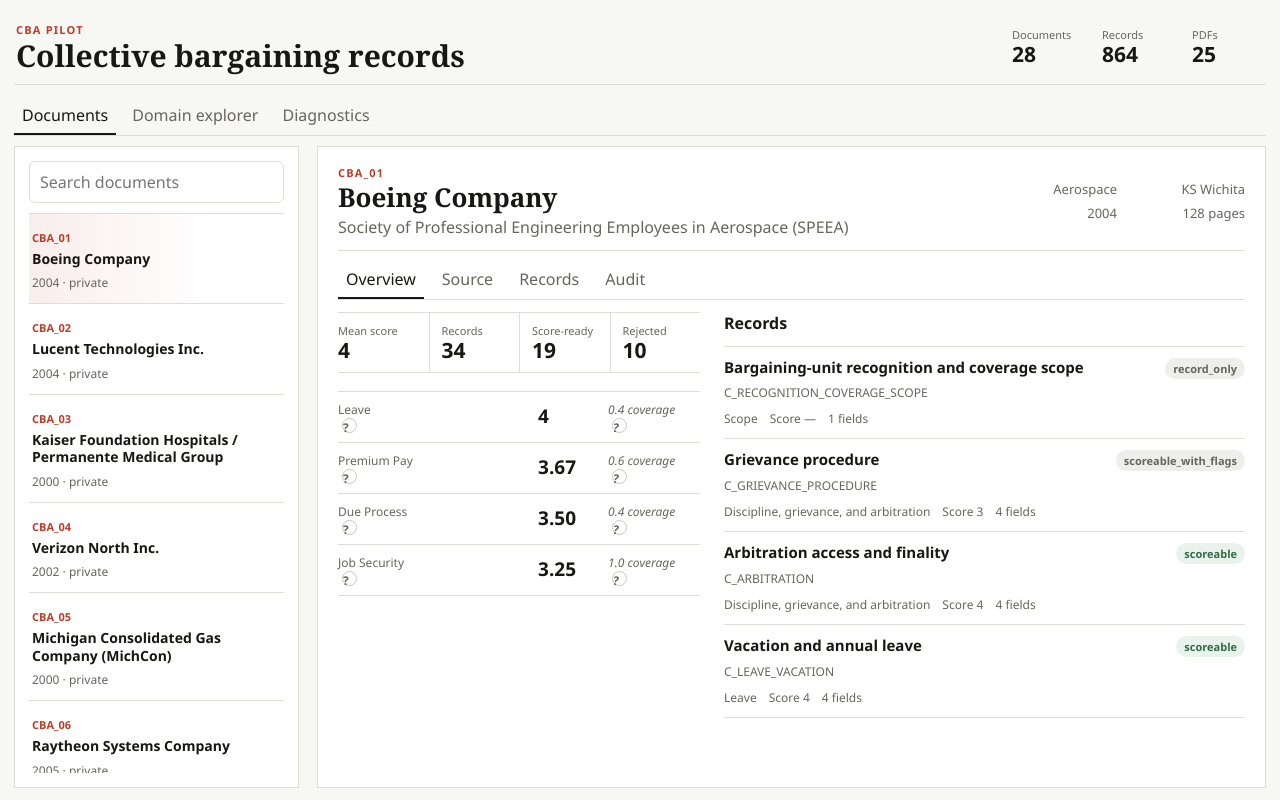
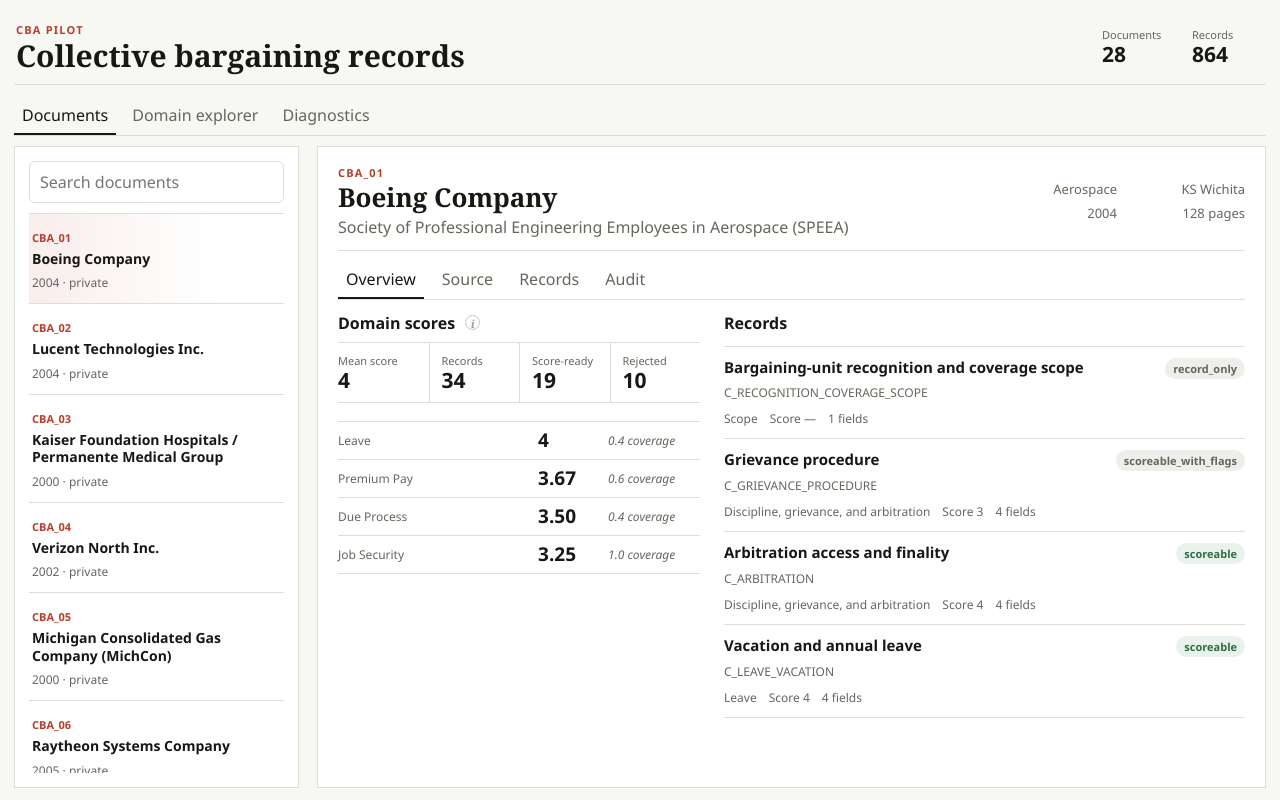
Before and after one commit to prashgarg/cba-pilot-site, a React (Vite) app: page / in a window 1280 px wide. Built offline with nearby package versions, Linux system fonts and the light colour scheme.

Commit message:
Remove PDF viewer and quiet help UI

```diff
--- a/src/main.jsx
+++ b/src/main.jsx
@@ -28,8 +28,7 @@
 };
 
 const HELP = {
-  availableScore: "Average score among concepts with enough contract evidence to score. Blank means no score-ready records in that domain.",
-  coverage: "Share of expected concepts in this domain that received score-ready records. A low value means sparse coverage, not necessarily low generosity.",
+  domainScores: "Mean score uses concepts with enough contract evidence. Coverage is the share of expected concepts observed in that domain.",
   scoreability: "Whether a record can be converted into a scalar score using only the CBA text. Some records are useful but intentionally not scored.",
   rejected: "Values the protocol saw but refused to use, usually because they were the wrong object, lacked support, or came from context rather than an operative provision.",
   novelty: "Provision material that did not fit cleanly into the fixed concept library for this run."
@@ -99,7 +98,6 @@
         <div className="mastStats">
           <Stat label="Documents" value={data.manifest.document_count} />
           <Stat label="Records" value={data.manifest.record_count} />
-          <Stat label="PDFs" value={data.manifest.pdf_count} />
         </div>
       </header>
 
@@ -177,7 +175,7 @@
 function Info({ text }) {
   return (
     <span className="info" tabIndex="0" aria-label={text}>
-      ?
+      i
       <span className="tip">{text}</span>
     </span>
   );
@@ -185,7 +183,6 @@
 
 function DocumentPanel({ doc, records, scores, rejected, novelty }) {
   const [panelView, setPanelView] = useState("overview");
-  const [sourceView, setSourceView] = useState("pdf");
   const [recordQuery, setRecordQuery] = useState("");
   const [recordStatus, setRecordStatus] = useState("All");
   const [recordFamily, setRecordFamily] = useState("All");
@@ -257,6 +254,10 @@
       {panelView === "overview" && (
         <div className="overviewGrid">
           <section className="overviewBlock">
+            <div className="scoreHeader">
+              <h3>Domain scores</h3>
+              <Info text={HELP.domainScores} />
+            </div>
             <div className="documentSummary">
               <Stat label="Mean score" value={avgDomainScore} />
               <Stat label="Records" value={records.length} />
@@ -266,9 +267,9 @@
             <div className="scoreStrip compact">
               {doc.domain_scores.map((domain) => (
                 <div className="domainScore" key={domain.domain}>
-                  <span>{domain.domain} <Info text={HELP.availableScore} /></span>
+                  <span>{domain.domain}</span>
                   <strong>{format(domain.available_score)}</strong>
-                  <em>{format(domain.coverage_share, 1)} coverage <Info text={HELP.coverage} /></em>
+                  <em>{format(domain.coverage_share, 1)} coverage</em>
                 </div>
               ))}
             </div>
@@ -293,19 +294,11 @@
         <div className="singlePanel">
           <div className="paneHeader">
             <div>
-              <h3>Source</h3>
-            </div>
-            <div className="switcher">
-              <button className={sourceView === "pdf" ? "active" : ""} onClick={() => setSourceView("pdf")}>PDF</button>
-              <button className={sourceView === "ocr" ? "active" : ""} onClick={() => setSourceView("ocr")}>OCR</button>
+              <h3>OCR text</h3>
             </div>
           </div>
           <div className="viewerWrap">
-            {sourceView === "pdf" ? (
-              doc.pdf_url ? <iframe title={`${doc.document_id} PDF`} src={doc.pdf_url} /> : <Empty text="No PDF copied for this document." />
-            ) : (
-              <OcrFrame url={doc.ocr_url} />
-            )}
+            <OcrFrame url={doc.ocr_url} />
           </div>
         </div>
       )}
@@ -537,7 +530,7 @@
       <div className="sectionHeader">
         <div>
           <h2>Diagnostics</h2>
-          <p>Coverage, scoreability, rejected values, and missing PDFs.</p>
+          <p>Coverage, scoreability, and rejected values.</p>
         </div>
       </div>
       <div className="diagnosticGrid">
@@ -552,7 +545,6 @@
             <th>Scored records</th>
             <th>Rejected values</th>
             <th>Novelty</th>
-            <th>PDF</th>
           </tr>
         </thead>
         <tbody>
@@ -563,7 +555,6 @@
               <td>{doc.scored_record_count}</td>
               <td>{doc.rejected_value_count}</td>
               <td>{doc.novelty_count}</td>
-              <td>{doc.pdf_url ? "yes" : "no"}</td>
             </tr>
           ))}
         </tbody>
--- a/src/styles.css
+++ b/src/styles.css
@@ -89,7 +89,6 @@
 }
 .tabs button,
 .panelTabs button,
-.switcher button,
 .linkButton {
   border: 0;
   background: transparent;
@@ -100,7 +99,7 @@
 }
 .tabs button.active,
 .panelTabs button.active,
-.switcher button.active {
+.panelTabs button.active {
   color: var(--ink);
   box-shadow: inset 0 -2px 0 var(--ink);
 }
@@ -225,6 +224,15 @@
   display: flex;
   flex-direction: column;
   min-height: 0;
+}
+.scoreHeader {
+  display: flex;
+  align-items: center;
+  gap: 6px;
+  margin-bottom: 8px;
+}
+.scoreHeader h3 {
+  margin: 0;
 }
 .documentSummary {
   display: grid;
@@ -372,7 +380,6 @@
   flex: 1;
 }
 .viewerWrap { flex: 1; min-height: 0; }
-iframe,
 .ocrText {
   width: 100%;
   height: 100%;
@@ -565,10 +572,12 @@
   margin-left: 4px;
   border: 1px solid var(--line-strong);
   border-radius: 50%;
-  color: var(--muted);
+  color: var(--faint);
   background: transparent;
-  font-size: 10px;
-  font-weight: 900;
+  font-family: Georgia, serif;
+  font-size: 11px;
+  font-style: italic;
+  font-weight: 700;
   cursor: help;
   vertical-align: text-top;
 }
@@ -581,8 +590,8 @@
   transform: translateX(-50%);
   padding: 9px 10px;
   border: 1px solid var(--line);
-  background: var(--ink);
-  color: white;
+  background: #ffffff;
+  color: var(--ink);
   box-shadow: 0 12px 30px rgba(0, 0, 0, .16);
   font-size: 12px;
   font-weight: 500;
```
